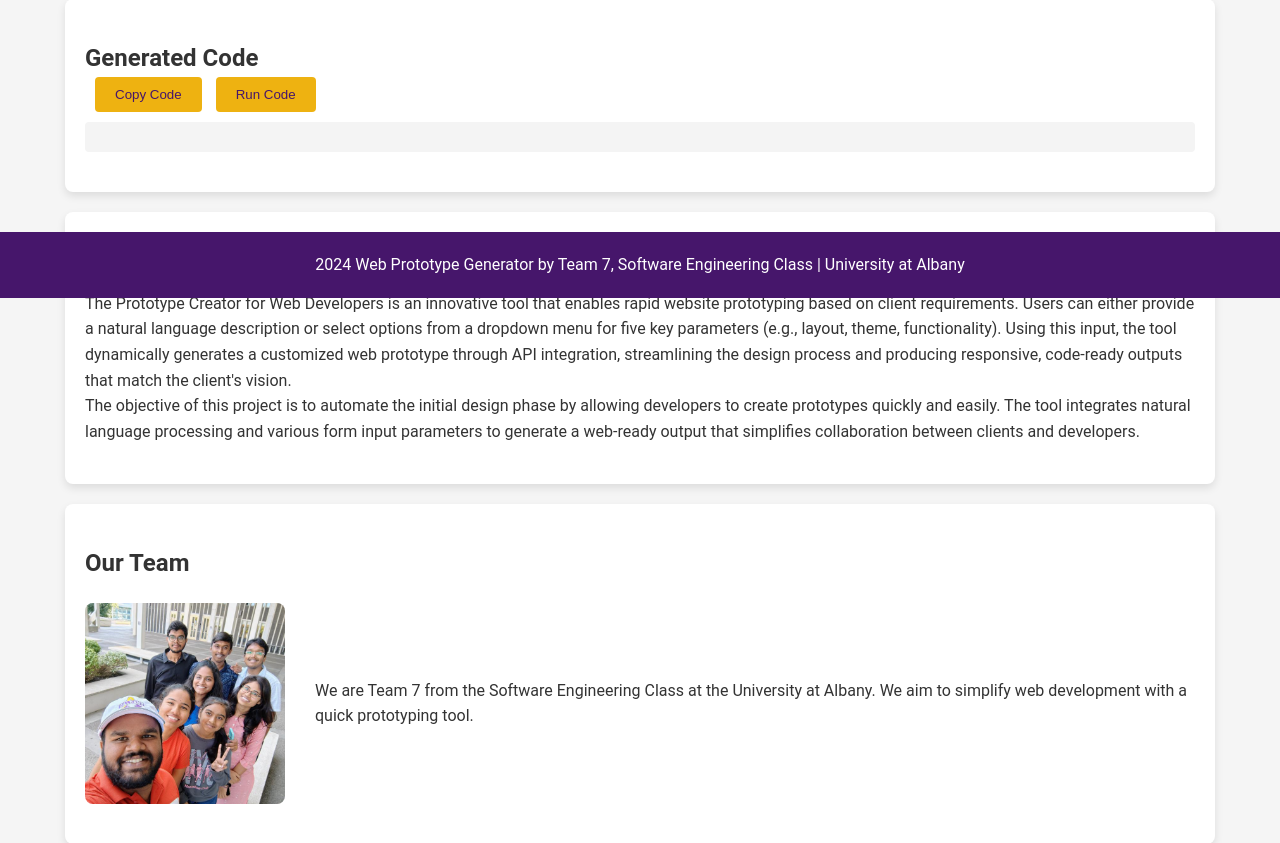
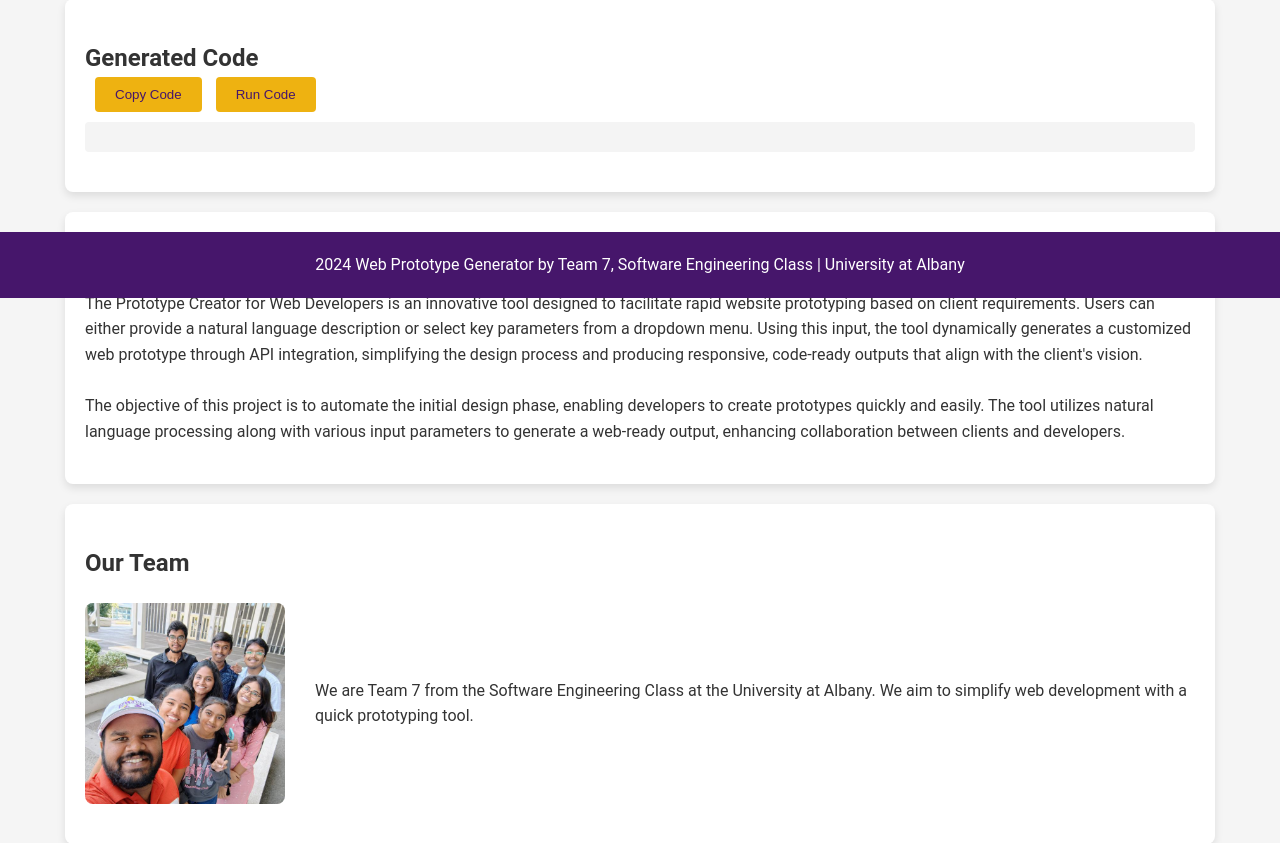
Before and after one commit to SaisatwikBiku/prototype-generator-for-web-dev, a Flask app: page / in a window 1280 px wide. Shown: the part 502-1345 px from the top of the page. Run offline with Flask 3, Linux system fonts and the light colour scheme.

Commit message:
updated project overview

```diff
--- a/templates/index.html
+++ b/templates/index.html
@@ -48,16 +48,9 @@
         <div class="section" id="project-overview">
             <h2>Project Overview</h2>
             <p>
-                The Prototype Creator for Web Developers is an innovative tool that enables
-                rapid website prototyping based on client requirements. Users can either
-                provide a natural language description or select options from a dropdown
-                menu for five key parameters (e.g., layout, theme, functionality). Using this
-                input, the tool dynamically generates a customized web prototype through API
-                integration, streamlining the design process and producing responsive,
-                code-ready outputs that match the client's vision.
-            </p>
-            <p>
-                The objective of this project is to automate the initial design phase by allowing developers to create prototypes quickly and easily. The tool integrates natural language processing and various form input parameters to generate a web-ready output that simplifies collaboration between clients and developers.
+                The Prototype Creator for Web Developers is an innovative tool designed to facilitate rapid website prototyping based on client requirements. Users can either provide a natural language description or select key parameters from a dropdown menu. Using this input, the tool dynamically generates a customized web prototype through API integration, simplifying the design process and producing responsive, code-ready outputs that align with the client's vision.
+                <br><br>
+                The objective of this project is to automate the initial design phase, enabling developers to create prototypes quickly and easily. The tool utilizes natural language processing along with various input parameters to generate a web-ready output, enhancing collaboration between clients and developers.
             </p>
         </div>
 
```
